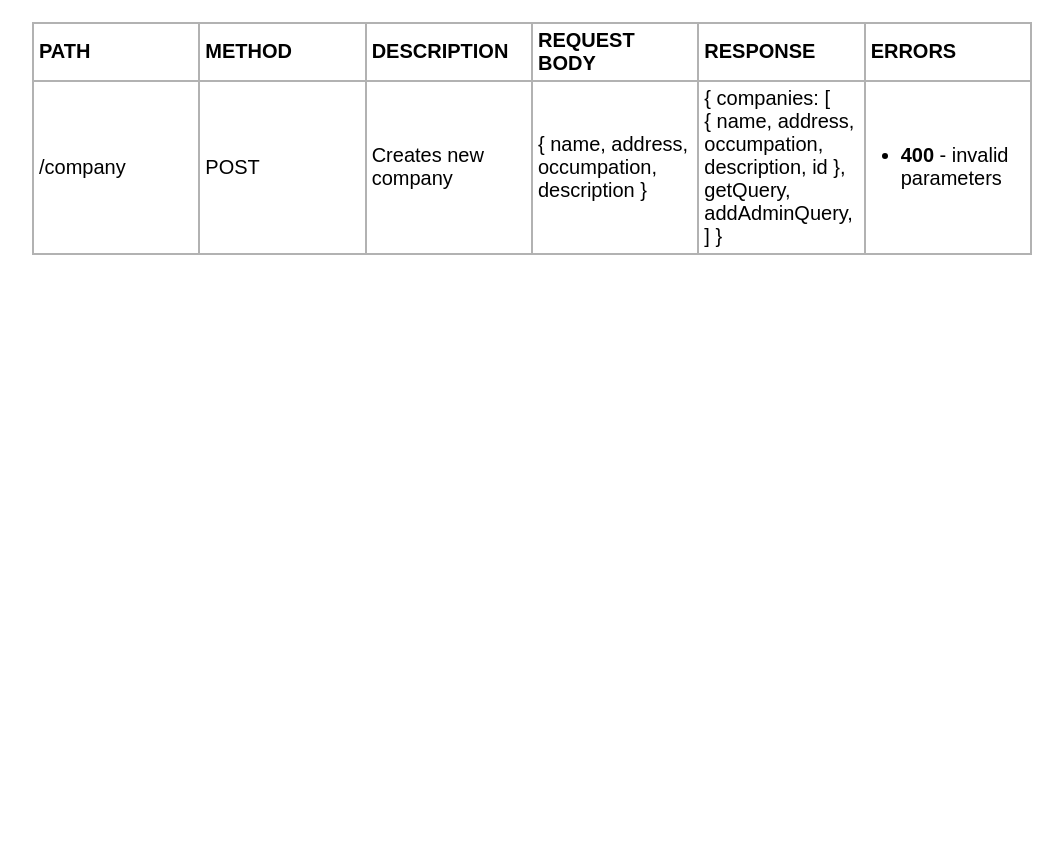
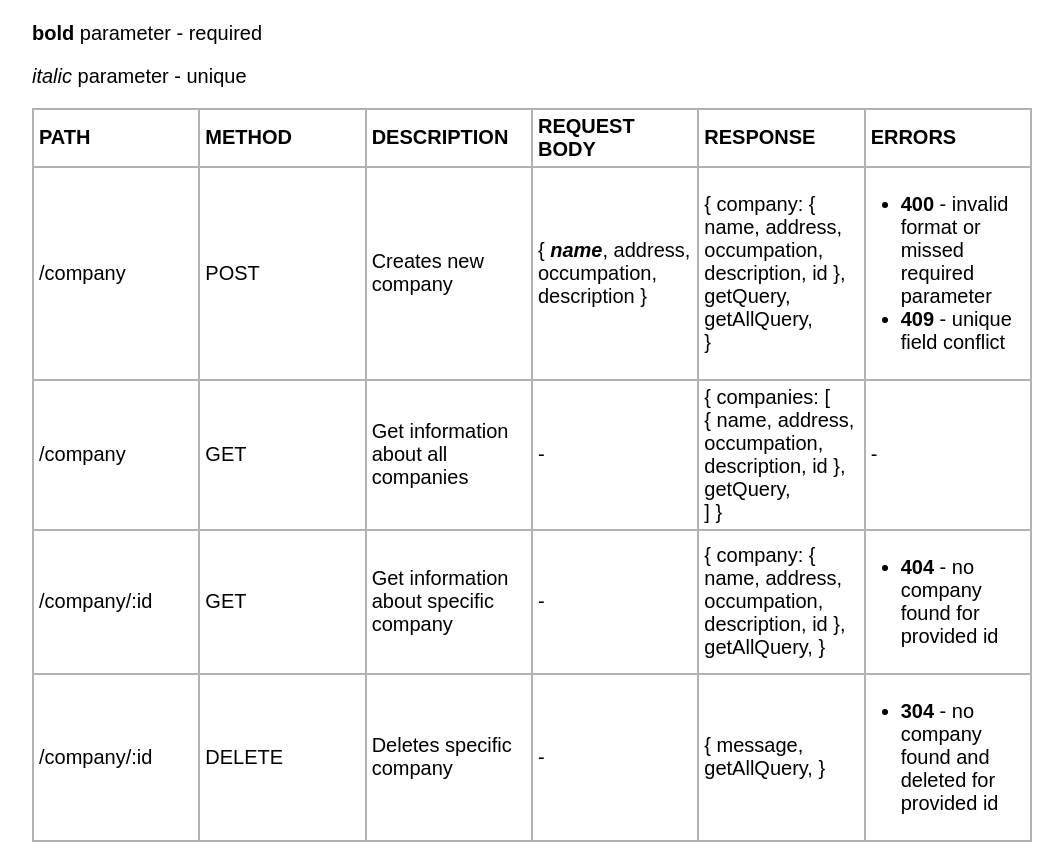
Before and after one commit to nhordiienko/course-work-3-2, a website: page public/index.html in a window 1280 px wide. Shown: the part 159-1009 px from the top of the page, without its empty margins (108-1171 px from the left). Before the commit the page ends 800 px from the top, so only its background shows below. Drawn offline with Linux system fonts and the light colour scheme.

Commit message:
TASK 11 - delete company

```diff
--- a/public/index.html
+++ b/public/index.html
@@ -39,7 +39,8 @@
     <div class="content">
         <h1>We Work</h1>
         <h2>API Info</h2>
-        <div class="hr"></div>
+        <p><b>bold</b> parameter - required</p>
+        <p><i>italic</i> parameter - unique</p>
         <table>
             <thead>
                 <tr>
@@ -56,18 +57,71 @@
                     <td>/company</td>
                     <td>POST</td>
                     <td>Creates new company</td>
-                    <td>{ name, address, occumpation, description }</td>
+                    <td>{ <b><i>name</i></b>, address, occumpation, description }</td>
                     <td>
-                    {
-                        companies: [<br />
-                            { name, address, occumpation, description, id },<br />
+                        {
+                            company: { name, address, occumpation, description, id },<br />
                             getQuery,<br />
-                            addAdminQuery,<br />
-                        ]
-                    }</td>
-                    <td><ul>
-                        <li><b>400</b> - invalid parameters</li>
-                    </ul></td>
+                            getAllQuery,<br />
+                        }
+                    </td>
+                    <td>
+                        <ul>
+                            <li><b>400</b> - invalid format or missed required parameter</li>
+                            <li><b>409</b> - unique field conflict</li>
+                        </ul>
+                    </td>
+                </tr>
+                <tr>
+                    <td>/company</td>
+                    <td>GET</td>
+                    <td>Get information about all companies</td>
+                    <td>-</td>
+                    <td>
+                        {
+                            companies: [<br />
+                                { name, address, occumpation, description, id },<br />
+                                getQuery,<br />
+                            ]
+                        }
+                    </td>
+                    <td>
+                        -
+                    </td>
+                </tr>
+                <tr>
+                    <td>/company/:id</td>
+                    <td>GET</td>
+                    <td>Get information about specific company</td>
+                    <td>-</td>
+                    <td>
+                        {
+                            company: { name, address, occumpation, description, id },<br />
+                            getAllQuery,
+                        }
+                    </td>
+                    <td>
+                        <ul>
+                            <li><b>404</b> - no company found for provided id</li>
+                        </ul>
+                    </td>
+                </tr>
+                <tr>
+                    <td>/company/:id</td>
+                    <td>DELETE</td>
+                    <td>Deletes specific company</td>
+                    <td>-</td>
+                    <td>
+                        {
+                            message,
+                            getAllQuery,
+                        }
+                    </td>
+                    <td>
+                        <ul>
+                            <li><b>304</b> - no company found and deleted for provided id</li>
+                        </ul>
+                    </td>
                 </tr>
             </tbody>
         </table>
--- a/src/schemas/company.schema.js
+++ b/src/schemas/company.schema.js
@@ -3,6 +3,9 @@ const { Schema, model } = require('mongoose');
 const companySchema = Schema({
   _id: Schema.Types.ObjectId,
   name: { type: String, required: true, unique: true },
+  address: { type: String },
+  occumpation: { type: String },
+  description: { type: String },
 });
 
 module.exports = model('Company', companySchema);
```
Also changed, not shown: src/controllers/company.controller.js (+26 -5 lines), src/helpers/errors.js (+12 -2 lines).
